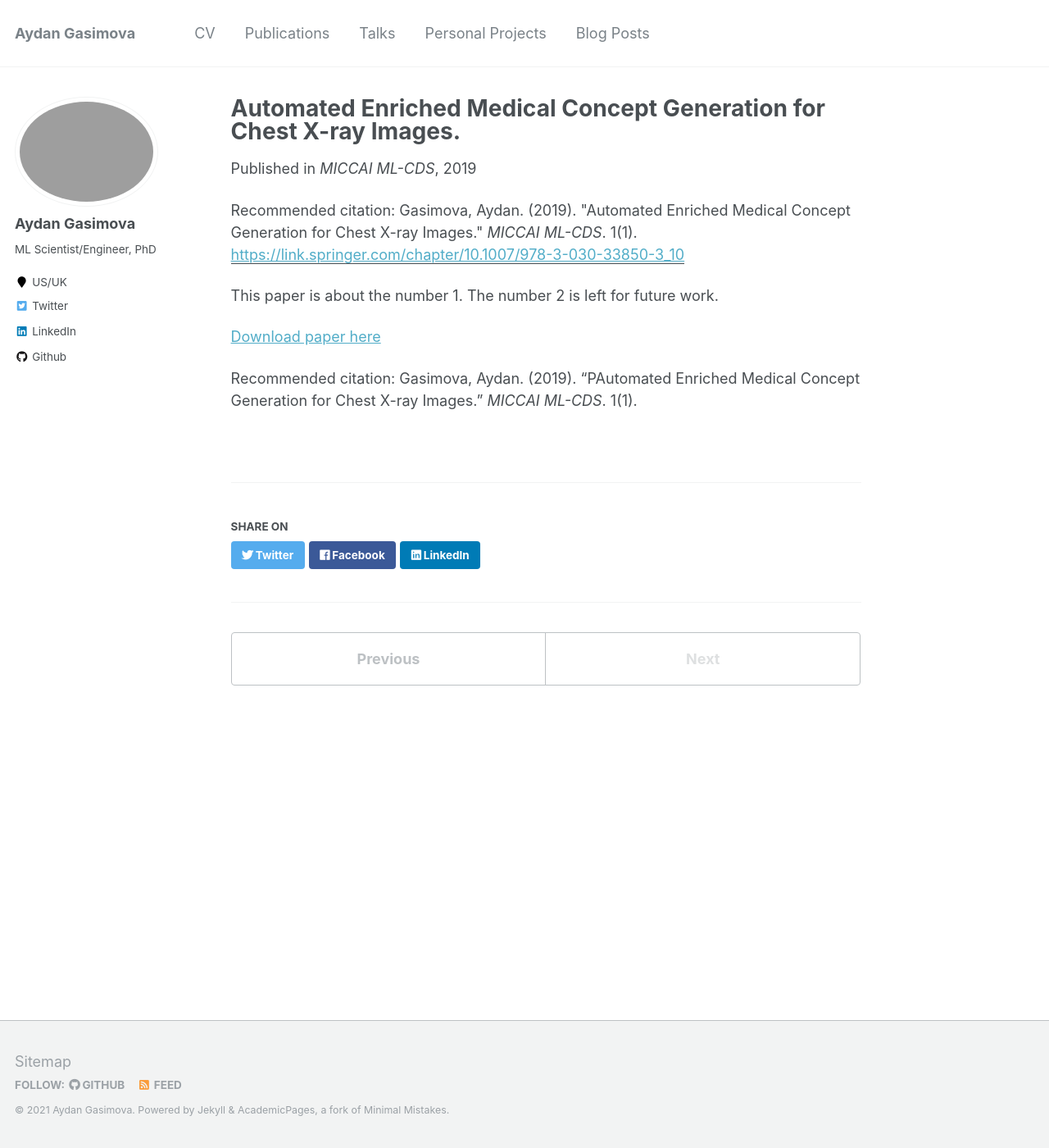
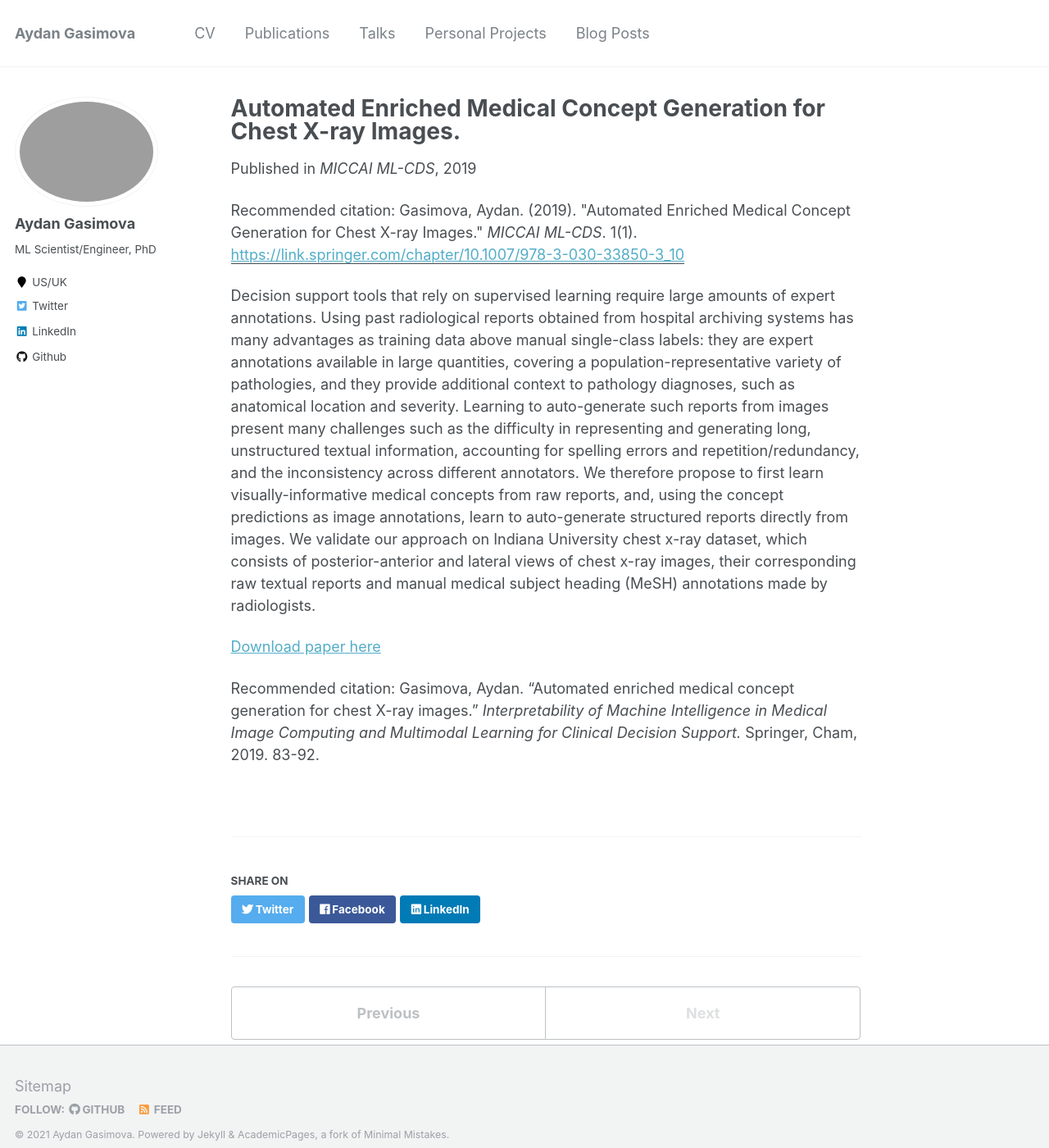
Before and after one commit to kasimayy/kasimayy.github.io, a Jekyll site: the page built from _publications/2009-10-01-paper-title-number-1.md, in a window 1280 px wide and 1400 px high. Shown: the whole window at 82% size. Built offline with Jekyll 4.4.1, drawn with Linux system fonts in a browser that asks for light colours.

Commit message:
Update 2009-10-01-paper-title-number-1.md

```diff
--- a/_publications/2009-10-01-paper-title-number-1.md
+++ b/_publications/2009-10-01-paper-title-number-1.md
@@ -8,8 +8,8 @@ venue: 'MICCAI ML-CDS'
 paperurl: 'https://link.springer.com/chapter/10.1007/978-3-030-33850-3_10'
 citation: 'Gasimova, Aydan. (2019). &quot;Automated Enriched Medical Concept Generation for Chest X-ray Images.&quot; <i>MICCAI ML-CDS</i>. 1(1).'
 ---
-This paper is about the number 1. The number 2 is left for future work.
+Decision support tools that rely on supervised learning require large amounts of expert annotations. Using past radiological reports obtained from hospital archiving systems has many advantages as training data above manual single-class labels: they are expert annotations available in large quantities, covering a population-representative variety of pathologies, and they provide additional context to pathology diagnoses, such as anatomical location and severity. Learning to auto-generate such reports from images present many challenges such as the difficulty in representing and generating long, unstructured textual information, accounting for spelling errors and repetition/redundancy, and the inconsistency across different annotators. We therefore propose to first learn visually-informative medical concepts from raw reports, and, using the concept predictions as image annotations, learn to auto-generate structured reports directly from images. We validate our approach on Indiana University chest x-ray dataset, which consists of posterior-anterior and lateral views of chest x-ray images, their corresponding raw textual reports and manual medical subject heading (MeSH) annotations made by radiologists.
 
 [Download paper here](https://link.springer.com/chapter/10.1007/978-3-030-33850-3_10)
 
-Recommended citation: Gasimova, Aydan. (2019). "PAutomated Enriched Medical Concept Generation for Chest X-ray Images." <i>MICCAI ML-CDS</i>. 1(1).
+Recommended citation: Gasimova, Aydan. "Automated enriched medical concept generation for chest X-ray images." *Interpretability of Machine Intelligence in Medical Image Computing and Multimodal Learning for Clinical Decision Support.* Springer, Cham, 2019. 83-92.
```
